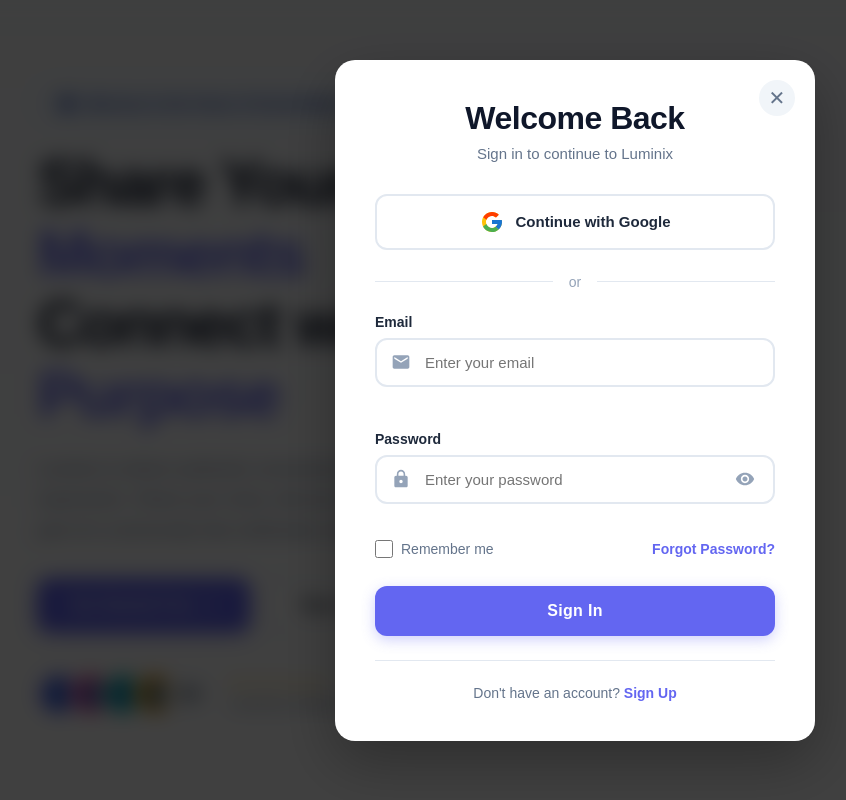
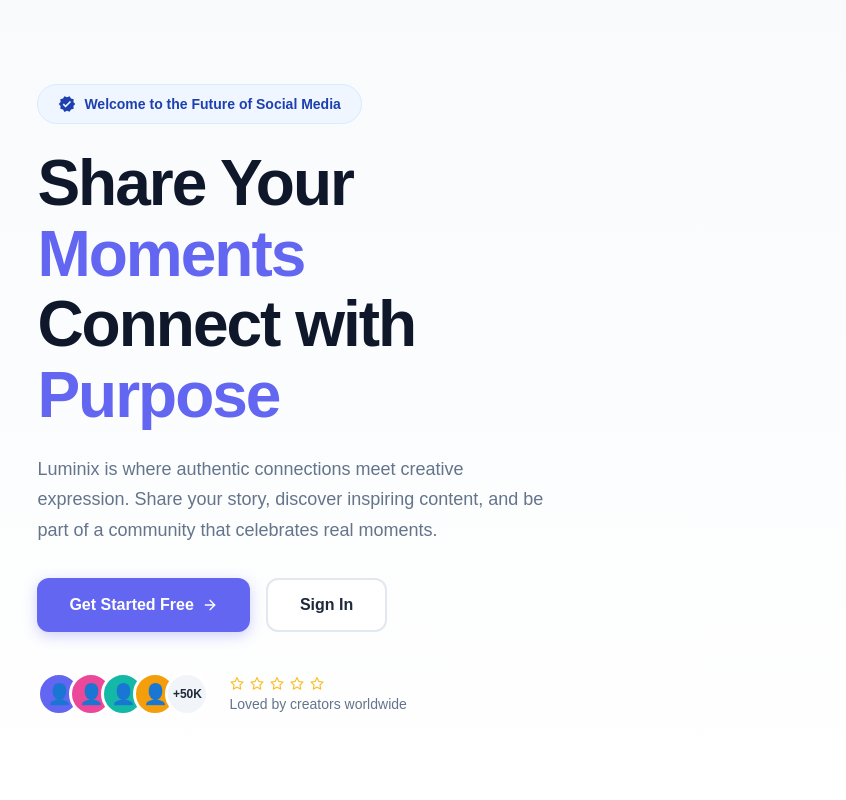
Before and after one commit to YashRaut24/Luminix, a React (Vite) app in the folder frontend/my-app/: page / in a window 1280 px wide. Both pictures are taken after a click on the button "Sign In". Shown: the top 800 px of the page, without its empty margins (65-911 px from the left). Built offline with nearby package versions, Linux system fonts and the light colour scheme.

Commit message:
Connected sign in page to DB

```diff
--- a/frontend/my-app/pages/SignIn.jsx
+++ b/frontend/my-app/pages/SignIn.jsx
@@ -1,7 +1,7 @@
 import React, { useState } from "react";
 import { MdEmail, MdLock, MdVisibility, MdVisibilityOff } from "react-icons/md";
-import { FcGoogle } from "react-icons/fc";
 import "./SignIn.css";
+import axios from "axios";
 
 function SignIn({ onClose, onSwitchToSignUp, onSuccess }) {
   const [formData, setFormData] = useState({
@@ -39,59 +39,57 @@
   const handleSubmit = (e) => {
     e.preventDefault();
     if (validate()) {
-      onSuccess && onSuccess();
+      axios.post("http://localhost:9000/signin", formData)
+        .then(() => {
+          alert("Signed in successfully!");
+          onSuccess && onSuccess();
+        })
+        .catch(() => {
+          alert("Invalid email or password!");
+        });
     }
   };
 
   return (
-    <div className="auth-overlay" onClick={onClose}>
-      <div className="auth-modal" onClick={(e) => e.stopPropagation()}>
-        <button className="auth-close-btn" onClick={onClose}>✕</button>
+    <div className="signin-container" onClick={onClose}>
+      <div className="signin-page" onClick={(e) => e.stopPropagation()}>
+        <button className="close-button" onClick={onClose}>✕</button>
 
-        <div className="auth-header">
+        <div className="signin-header">
           <h2>Welcome Back</h2>
           <p>Sign in to continue to Luminix</p>
         </div>
 
-        <button className="google-btn">
-          <FcGoogle />
-          <span>Continue with Google</span>
-        </button>
-
-        <div className="divider">
-          <span>or</span>
-        </div>
-
-        <form onSubmit={handleSubmit} className="auth-form">
-          <div className="form-group">
+        <form onSubmit={handleSubmit} className="signin-form">
+          <div className="signin-form-containers">
             <label>Email</label>
-            <div className="input-wrapper">
+            <div className="input-containers">
               <MdEmail className="input-icon" />
               <input
                 type="email"
                 placeholder="Enter your email"
                 value={formData.email}
-                onChange={(e) => handleChange('email', e.target.value)}
-                className={errors.email ? 'error' : ''}
+                onChange={(e) => handleChange("email", e.target.value)}
+                className={errors.email ? "error" : ""}
               />
             </div>
             {errors.email && <span className="error-text">{errors.email}</span>}
           </div>
 
-          <div className="form-group">
+          <div className="signin-form-containers">
             <label>Password</label>
-            <div className="input-wrapper">
+            <div className="input-containers">
               <MdLock className="input-icon" />
               <input
                 type={showPassword ? "text" : "password"}
                 placeholder="Enter your password"
                 value={formData.password}
-                onChange={(e) => handleChange('password', e.target.value)}
-                className={errors.password ? 'error' : ''}
+                onChange={(e) => handleChange("password", e.target.value)}
+                className={errors.password ? "error" : ""}
               />
               <button
                 type="button"
-                className="password-toggle"
+                className="show-password-buttons"
                 onClick={() => setShowPassword(!showPassword)}
               >
                 {showPassword ? <MdVisibilityOff /> : <MdVisibility />}
@@ -109,18 +107,14 @@
               />
               <span>Remember me</span>
             </label>
-            <button type="button" className="forgot-password">
-              Forgot Password?
-            </button>
+            <button type="button" className="forgot-password">Forgot Password?</button>
           </div>
 
-          <button type="submit" className="submit-btn">
-            Sign In
-          </button>
+          <button type="submit" className="submit-button">Sign In</button>
         </form>
 
-        <div className="auth-footer">
-          <p>Don't have an account? <button onClick={onSwitchToSignUp}>Sign Up</button></p>
+        <div className="signin-footer">
+          <p>Don’t have an account? <button onClick={onSwitchToSignUp}>Sign Up</button></p>
         </div>
       </div>
     </div>
```
